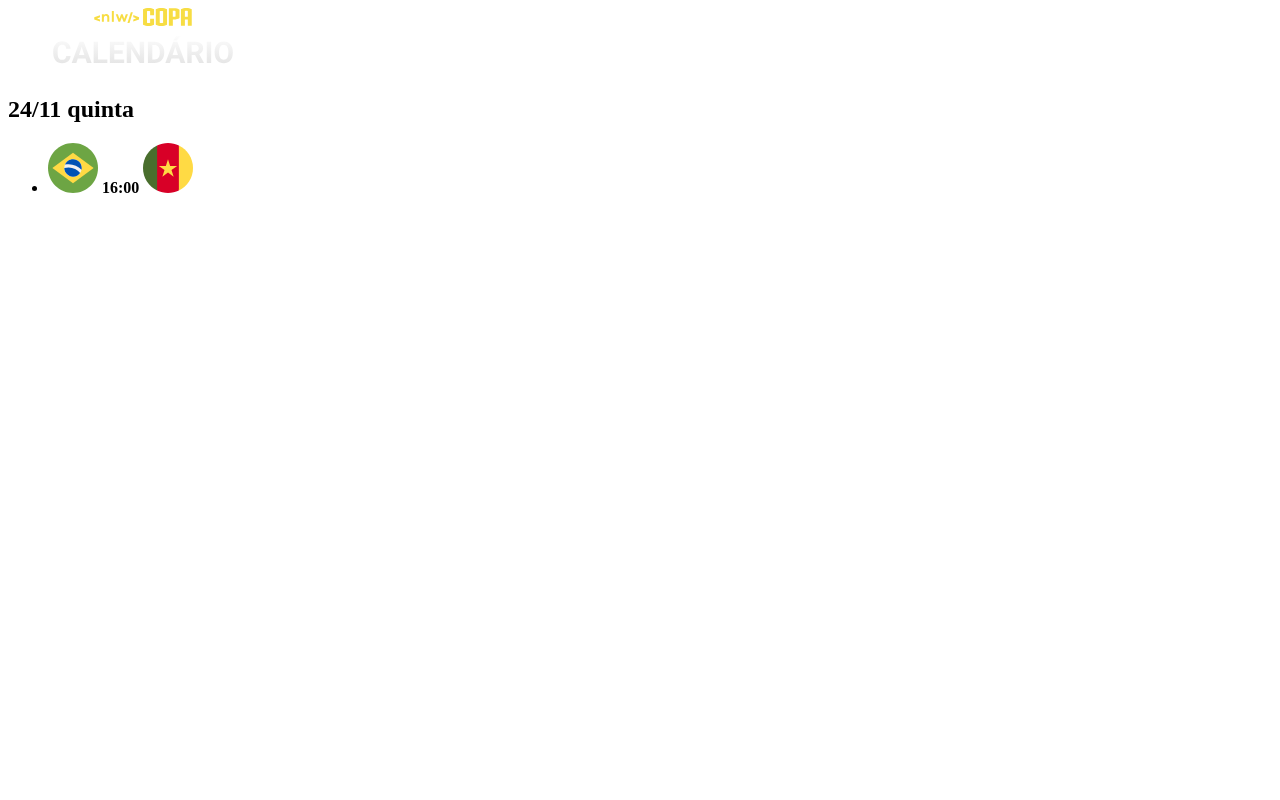
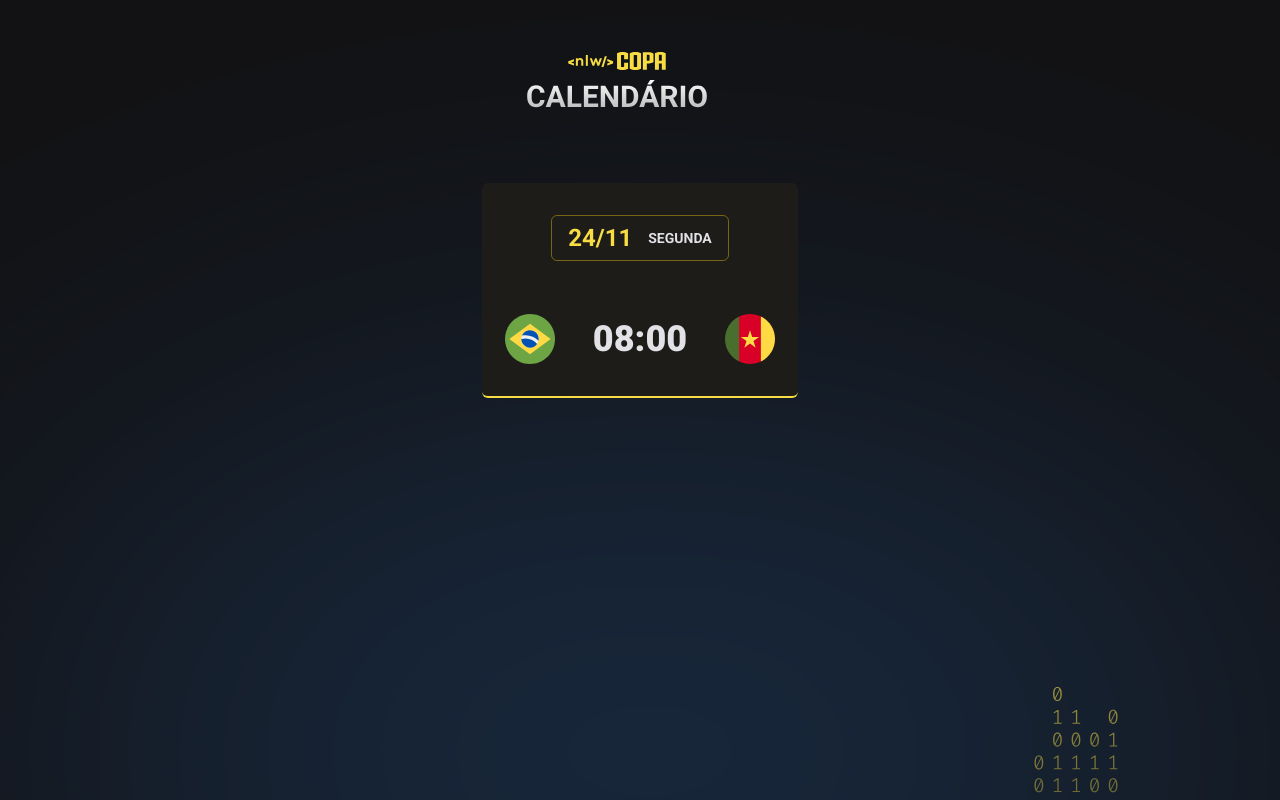
Before and after one commit to CarlossBernardino/NLW-Copa, a plain HTML site: page index.html in a window 1280 px wide. Drawn offline with Linux system fonts and the light colour scheme.

Commit message:
atualiazação

```diff
--- a/index.html
+++ b/index.html
@@ -1,34 +1,40 @@
 <!DOCTYPE html>
 <html lang="pt-br">
+  <head>
+    <meta charset="UTF-8" />
+    <meta http-equiv="X-UA-Compatible" content="IE=edge" />
+    <meta name="viewport" content="width=device-width, initial-scale=1.0" />
+    <title>Calendário de Jogos - NLW copa</title>
+    <link rel="stylesheet" href="./style.css" />
 
-<head>
-
-    <meta charset="UTF-8">
-    <meta http-equiv="X-UA-Compatible" content="IE=edge">
-    <meta name="viewport" content="width=device-width, initial-scale=1.0">
-    <title>Meu site!</title>
-
+    <link rel="preconnect" href="https://fonts.googleapis.com" />
+    <link rel="preconnect" href="https://fonts.gstatic.com" crossorigin />
+    <link
+      href="https://fonts.googleapis.com/css2?family=Open+Sans:wght@300;400;500&family=Roboto:wght@700;900&display=swap"
+      rel="stylesheet"
+    />
   </head>
 
   <body>
     <div id="app">
       <header>
-            <img src="./assets/logo.svg" alt="Logo da NLW">
+        <img src="./assets/logo.svg" alt="Logo da NLW" />
       </header>
       <main id="cards">
         <div class="card">
-                <h2>24/11 <span>quinta</span></h2>
+          <h2>24/11 <span>segunda</span></h2>
           <ul>
             <li>
-                        <img src="./assets/icon-brazil.svg" alt="Bandeira do Brasil">
-                        <strong>16:00</strong>
-                        <img src="./assets/icon-cameroon.svg" alt="Bandeira de Camarões">
+              <img src="./assets/icon-brazil.svg" alt="Bandeira do Brasil" />
+              <strong>08:00</strong>
+              <img
+                src="./assets/icon-cameroon.svg"
+                alt="Bandeira de Camarões"
+              />
             </li>
-
           </ul>
         </div>
       </main>
     </div>
   </body>
-
 </html>
--- /dev/null
+++ b/style.css
@@ -0,0 +1,87 @@
+* {
+  margin: 0;
+  padding: 0;
+  box-sizing: border-box;
+}
+
+body {
+  background-color: #121214;
+  background-image: url(./assets/bg.svg);
+  background-position-x: center;
+  background-position-y: 55, 6%;
+}
+
+body * {
+  font-family: "Roboto", sans-serif;
+}
+
+ul {
+  list-style: none;
+}
+
+#app {
+  width: fit-content;
+  margin: 52px auto;
+}
+
+header {
+  margin-bottom: 63px;
+}
+
+.card {
+  padding: 32px 23px;
+  text-align: center;
+
+  background: #1d1c19;
+  border-bottom: 2px solid #f7dd43;
+  border-radius: 6px;
+}
+
+.card h2 {
+  display: flex;
+  gap: 16px;
+  justify-content: center;
+  align-items: center;
+
+  padding: 8px 16px;
+  border: 1px solid #746615;
+  border-radius: 6px;
+
+  width: fit-content;
+  margin-inline: auto;
+  margin-bottom: 53px;
+
+  color: #f7dd43;
+}
+
+.card h2 span {
+  color: #e1e1e6;
+  font-size: 14px;
+  text-transform: uppercase;
+}
+
+.card ul {
+  display: flex;
+  flex-direction: column;
+  gap: 24px;
+
+  width: 270px;
+}
+
+.card ul li {
+  display: flex;
+  align-items: center;
+  justify-content: space-between;
+}
+
+.card ul li + li {
+  padding-top: 24px;
+  border-top: 1px solid #323238;
+}
+
+.card ul li strong {
+  font-weight: 900;
+  font-size: 36px;
+  line-height: 125%;
+  color: #e1e1e6;
+}
```
Also changed, not shown: assets/bg.svg (added). Lines whose indentation alone changed are shown as unchanged.
